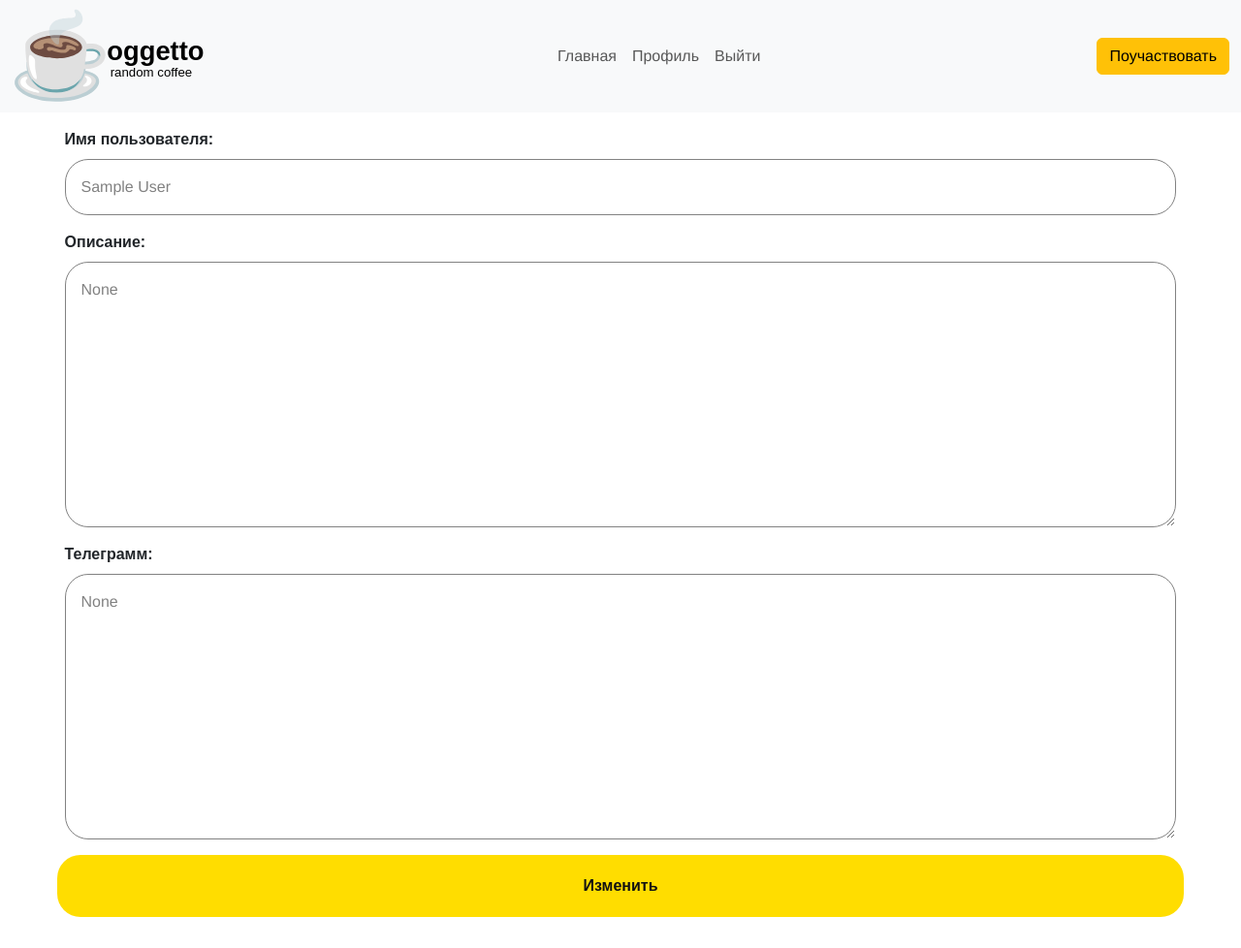
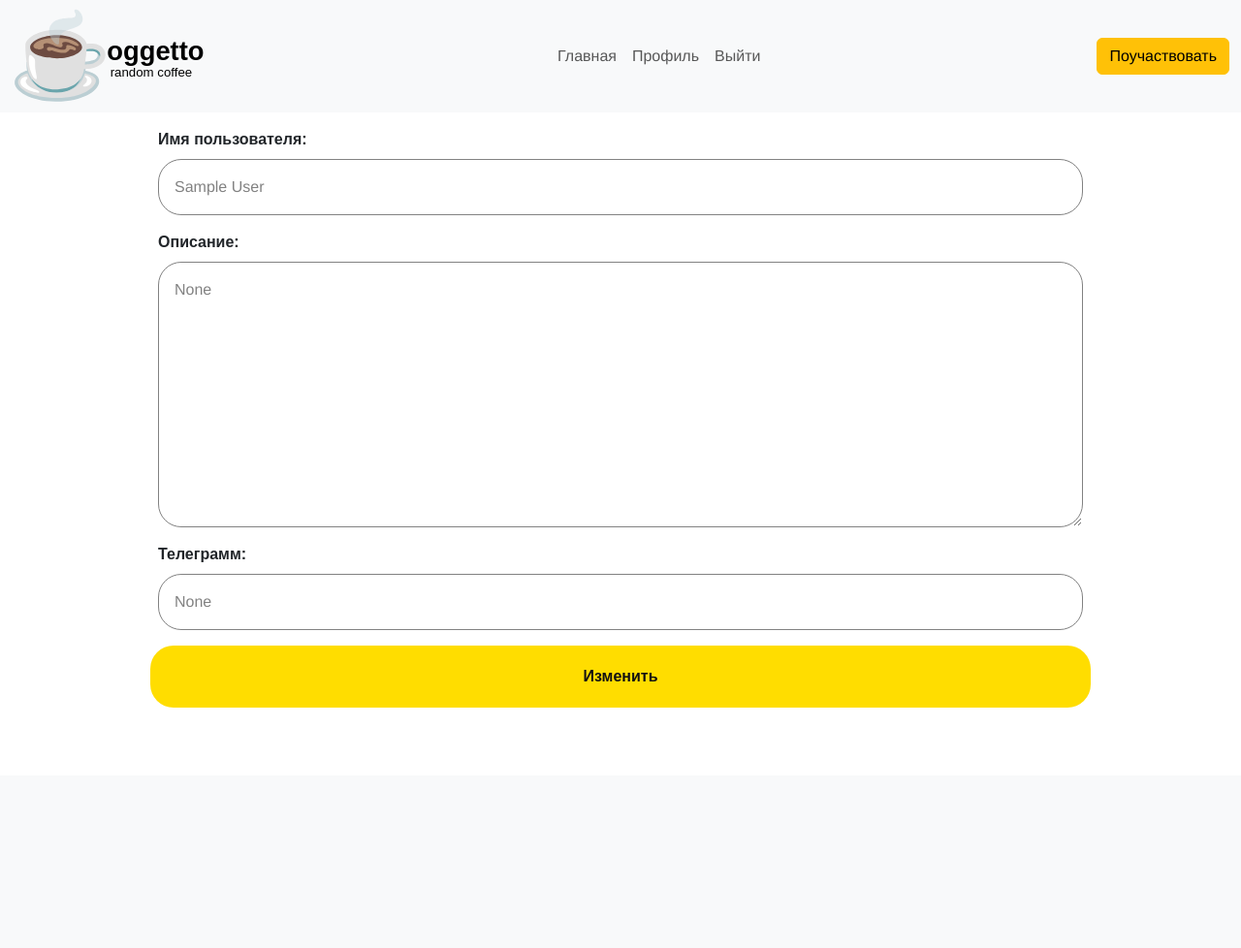
Before and after one commit to Danila-Bogovik/Somnia_18.04.24, a Flask app: page /edit_profile in a window 1280 px wide. Shown: the whole page at 97% size. After the commit the page ends 730 px from the top, so only its background shows below. Run offline with Flask 3, Linux system fonts and the light colour scheme; the visitor is signed in with stand-in values (Sample User, id 1).

Commit message:
finished

```diff
--- a/templates/edit-user.html
+++ b/templates/edit-user.html
@@ -14,7 +14,7 @@
 
         <div class="input-group-prepend">
             <label for="description" class="edit-user-form-label form-label">Телеграмм:</label>
-            <textarea name="telegram" class="form-control" cols="40" rows="10">{{ user.telegram }}</textarea>
+            <input type="text" class="form-control" name="telegram" value="{{ user.telegram }}" required>
         </div>
 
         <button type="submit" class="form-button mx-auto">Изменить</button>
```
